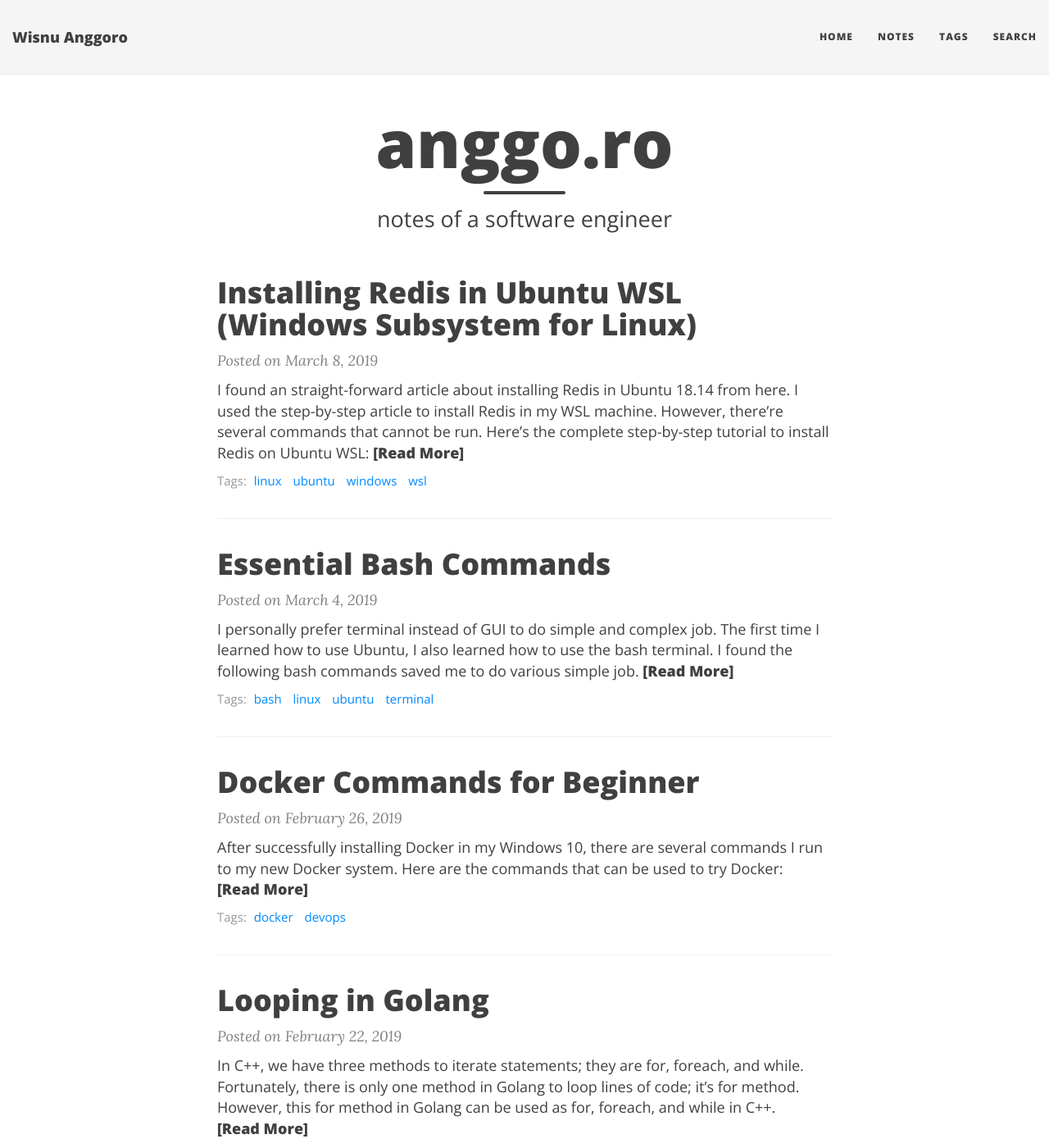
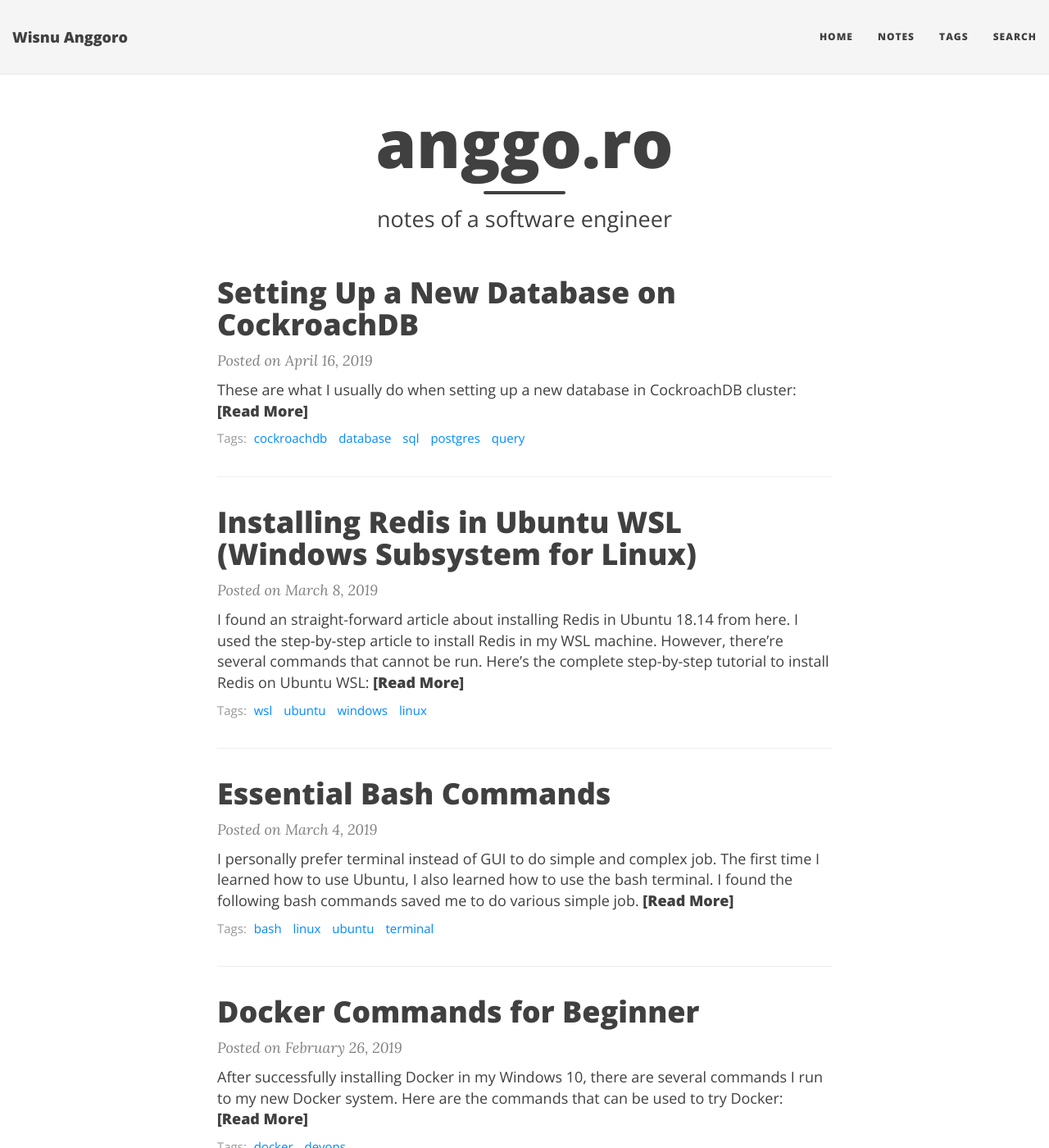
Before and after one commit to WisnuAnggoro/wisnuanggoro.github.io, a Jekyll site: the page built from index.html, in a window 1280 px wide and 1400 px high. Shown: the whole window at 82% size. Built offline with Jekyll 4.4.1, drawn with Linux system fonts in a browser that asks for light colours; nearby versions of some CDN libraries; the list of posts is cut into pages by our own code; some of the changed text lies outside the part shown.

Commit message:
Add a new note: set up a new database on cockroachdb

````diff
--- /dev/null
+++ b/_posts/2019-04-16-setting-up-new-database-on-cockroach-db.md
@@ -0,0 +1,44 @@
+---
+layout: post
+title: "Setting Up a New Database on CockroachDB"
+date: 2019-04-16
+tags: [cockroachdb, database, sql, postgres, query]
+---
+
+These are what I usually do when setting up a new database in `CockroachDB` cluster:
+
+## Show databases
+```sql
+SHOW DATABASES;
+```
+
+## Create table
+
+The following sommand will create a new database named `new_db`:
+
+```sql
+CREATE DATABASE new_db;
+```
+
+## Grant privileges
+
+By default, a new database is granteed to `root` and `admin` users. To grant others user to the database we can use `GRANT` command. The following query will grant `user1` to `new_db` database for `all`  privilege type:
+
+```sql
+GRANT ALL ON DATABASE new_db TO user1;
+```
+
+## Show grant
+
+The following query will show all grantee to the selected database:
+
+```sql
+SHOW GRANTS ON DATABASE new_db;
+```
+
+
+---
+
+Source links:<br />
+[CREATE DATABASE](https://www.cockroachlabs.com/docs/stable/create-database.html)<br />
+[GRANT `<privileges>`](https://www.cockroachlabs.com/docs/stable/grant.html)
````
Also changed, not shown: _posts/2019-03-08-installing-redis-in-ubuntu-wsl.md (+1 -1 lines).
